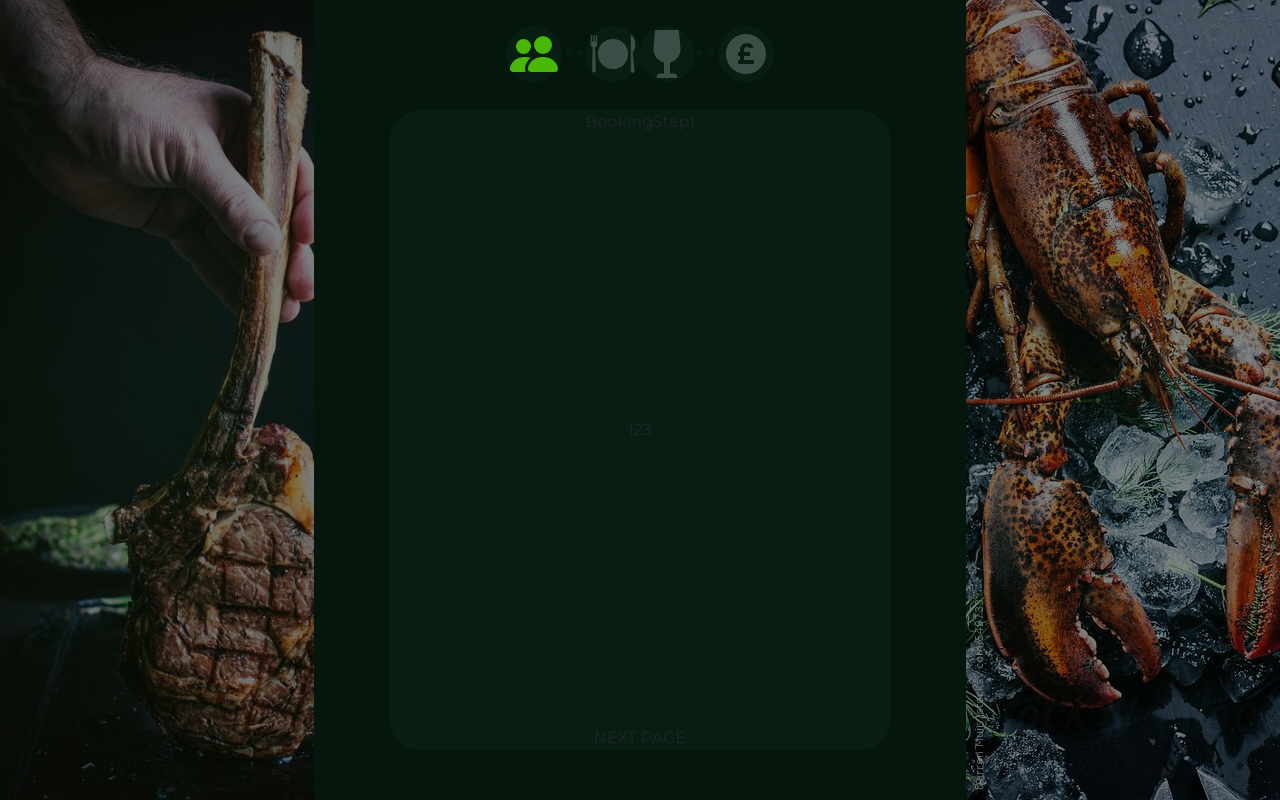
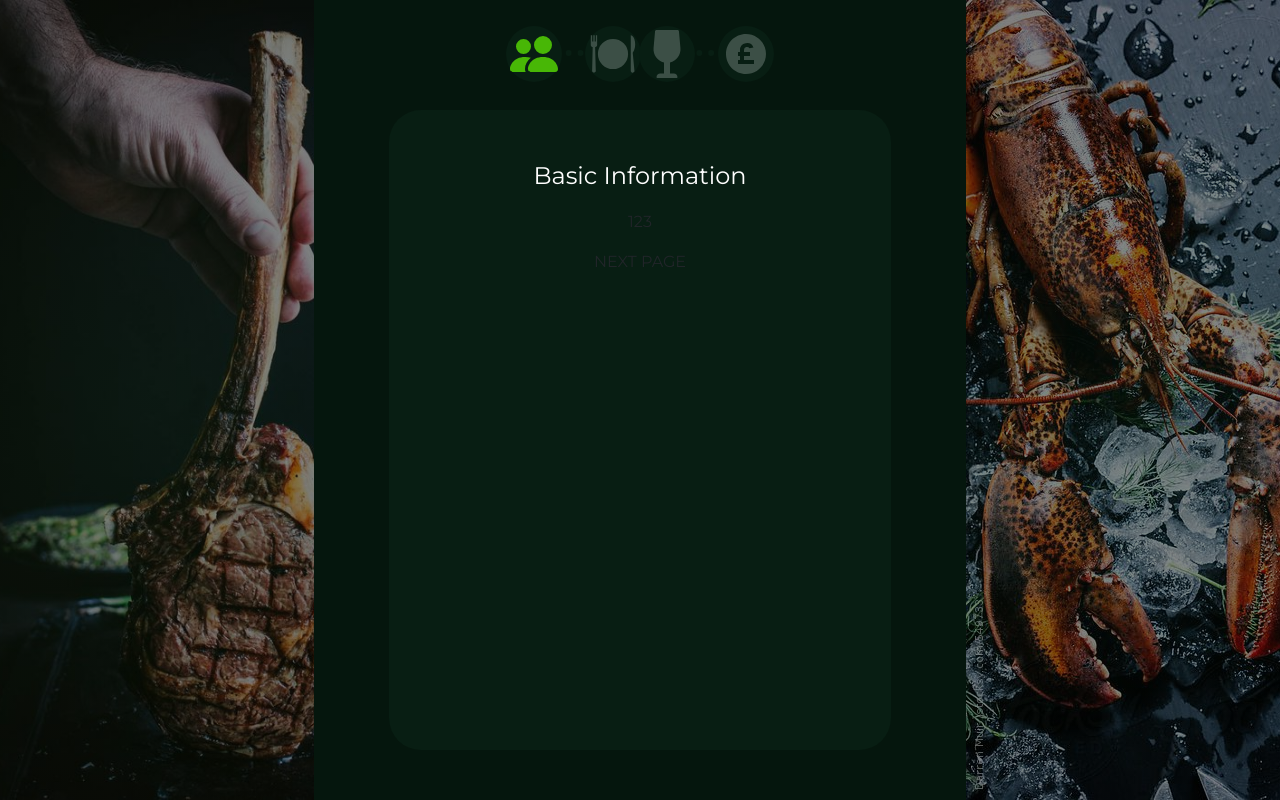
Before and after one commit to Stevenllin/restaurant-booking-system, a React (Create React App) app: page /booking in a window 1280 px wide. Both pictures are taken after a click on the button "BOOK A TABLE?". Built offline with nearby package versions, Linux system fonts and the light colour scheme; a web font is replaced by a local one.

Commit message:
[feat] create the common input text component

```diff
--- a/package.json
+++ b/package.json
@@ -6,6 +6,11 @@
     "@testing-library/jest-dom": "^5.16.5",
     "@testing-library/react": "^12.1.2",
     "@testing-library/user-event": "^13.5.0",
+    "@hookform/error-message": "^2.0.0",
+    "@hookform/resolvers": "^2.9.7",
+    "@types/react": "^17.0.38",
+    "@types/react-dom": "^17.0.11",
+    "@types/yup": "^0.29.13",
     "framer-motion": "^4.1.17",
     "node-sass": "^6.0.1",
     "react": "^17.0.2",
--- a/src/app/common/components/Feature/Booking/BookingLayout/BookingLayout.tsx
+++ b/src/app/common/components/Feature/Booking/BookingLayout/BookingLayout.tsx
@@ -1,4 +1,7 @@
 import React, { useState, useEffect } from 'react';
+import { FormProvider, useForm } from 'react-hook-form';
+import { yupResolver } from '@hookform/resolvers/yup';
+import { initBookingForm } from './form';
 import { motion } from 'framer-motion';
 import { BsPeopleFill } from 'react-icons/bs';
 import { GiMeal } from 'react-icons/gi';
@@ -7,20 +10,21 @@ import { RiMoneyPoundCircleFill } from 'react-icons/ri';
 import BookingStep1 from '../BookingStep1/BookingStep1';
 import BookingStep2 from '../BookingStep2/BookingStep2';
 import BookingStep3 from '../BookingStep3/BookingStep3';
+import { BookingFormValues } from './types';
 
 const BookingLayout: React.FC = () => {
   const [currentStep, setCurrentStep] = useState<number>(1);
 
-  const background = {
-    hidden: { opacity: 1, scale: 0 },
-    visible: {
-      opacity: 1,
-      scale: 1
-    }
-  };
+  const reactHookForm = useForm<BookingFormValues>({
+    defaultValues: initBookingForm()
+  })
 
   const handleSetCurrentStep = (number: number) => {
     setCurrentStep(currentStep + number)
+  }
+
+  const onSubmit = () => {
+    console.log('onSubmit');
   }
 
   return (
@@ -42,13 +46,25 @@ const BookingLayout: React.FC = () => {
 
       <motion.div
         className="homepage-container"
-        variants={background}
+        variants={{
+          hidden: { opacity: 1, scale: 0 },
+          visible: {
+            opacity: 1,
+            scale: 1
+          }
+        }}
         initial="hidden"
         animate="visible"
       >
-        {currentStep === 1 && <BookingStep1 setStep={handleSetCurrentStep} />}
-        {currentStep === 2 && <BookingStep2 setStep={handleSetCurrentStep} />}
-        {currentStep === 3 && <BookingStep3 setStep={handleSetCurrentStep} />}
+        {/** 待釐清 */}
+        {/** @ts-ignore */}
+        <FormProvider {...reactHookForm}>
+          <form onSubmit={reactHookForm.handleSubmit(onSubmit)}>
+            {currentStep === 1 && <BookingStep1 setStep={handleSetCurrentStep} />}
+            {currentStep === 2 && <BookingStep2 setStep={handleSetCurrentStep} />}
+            {currentStep === 3 && <BookingStep3 setStep={handleSetCurrentStep} />}
+          </form>
+        </FormProvider>
       </motion.div>
     </>
   )
--- /dev/null
+++ b/src/app/common/components/Feature/Booking/BookingLayout/form.ts
@@ -0,0 +1,10 @@
+import { BookingFormValues } from './types';
+import { initBookingFormStep1 } from '../BookingStep1/form';
+
+export const initBookingForm: () => BookingFormValues = () => {
+  const form: BookingFormValues = {
+    ...initBookingFormStep1()
+  }
+
+  return form;
+}
--- /dev/null
+++ b/src/app/common/components/Feature/Booking/BookingLayout/types.ts
@@ -0,0 +1,3 @@
+import { BookingStep1 } from 'app/common/components/Feature/Booking/BookingStep1/types';
+
+export interface BookingFormValues extends BookingStep1 {}
--- a/src/app/common/components/Feature/Booking/BookingStep1/BookingStep1.tsx
+++ b/src/app/common/components/Feature/Booking/BookingStep1/BookingStep1.tsx
@@ -1,10 +1,13 @@
 import React from 'react';
+import { BookingFormValues } from '../BookingLayout/types';
+import { useFormContext } from 'react-hook-form';
 import { BookingStep1Props } from './types';
 
 const BookingStep1: React.FC<BookingStep1Props> = (props) => {
+  const { reset, getValues, register, watch, formState, trigger } = useFormContext<BookingFormValues>();
   return (
-    <div className="d-flex flex-column align-items-center justify-content-between h-100">
-      <p>BookingStep1</p>
+    <div className="d-flex flex-column align-items-center justify-content-between h-100 p-5">
+      <p className="font-md color-white">Basic Information</p>
       <p>123</p>
       <button
         type="button"
--- /dev/null
+++ b/src/app/common/components/Feature/Booking/BookingStep1/form.ts
@@ -0,0 +1,14 @@
+import { BookingStep1 } from './types';
+
+export const initBookingFormStep1: () => BookingStep1 = () => {
+  const form: BookingStep1 = {
+    date: '',
+    booker: {
+      name: '',
+      gender: '',
+      phone: '',
+      birthday: ''
+    }
+  }
+  return form;
+}
--- a/src/app/common/components/Feature/Booking/BookingStep1/types.ts
+++ b/src/app/common/components/Feature/Booking/BookingStep1/types.ts
@@ -5,7 +5,7 @@ export interface BookingStep1Props {
 export interface BookingStep1 {
   date: string;
   booker: Information;
-  others: Information[];
+  others?: Information[];
 }
 
 export interface Information {
--- /dev/null
+++ b/src/app/common/components/Form/ErrorMsg/index.ts
@@ -0,0 +1,2 @@
+import ErrorMsg from './ErrorMsg';
+export default ErrorMsg;
--- /dev/null
+++ b/src/app/common/components/Form/InputTextField/index.ts
@@ -0,0 +1,2 @@
+import InputTextForm from './InputTextField';
+export default InputTextForm;
```
Also changed, not shown: src/app/common/components/Form/ErrorMsg/ErrorMsg.tsx (added, +11 -0 lines), src/app/common/components/Form/InputTextField/InputTextField.tsx (added, +78 -0 lines), 1 other file (tests, documents, lock files or other folders).
